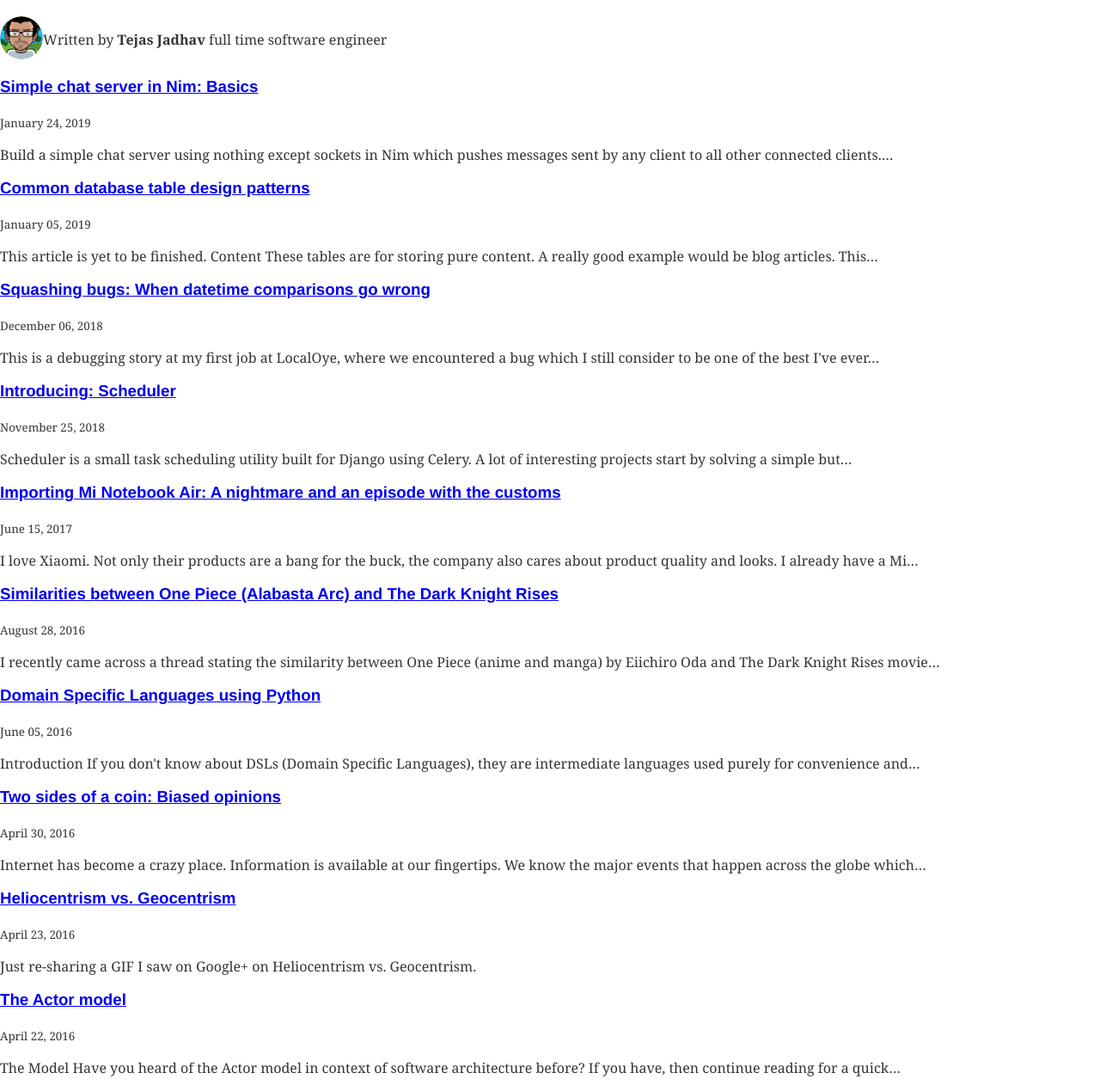
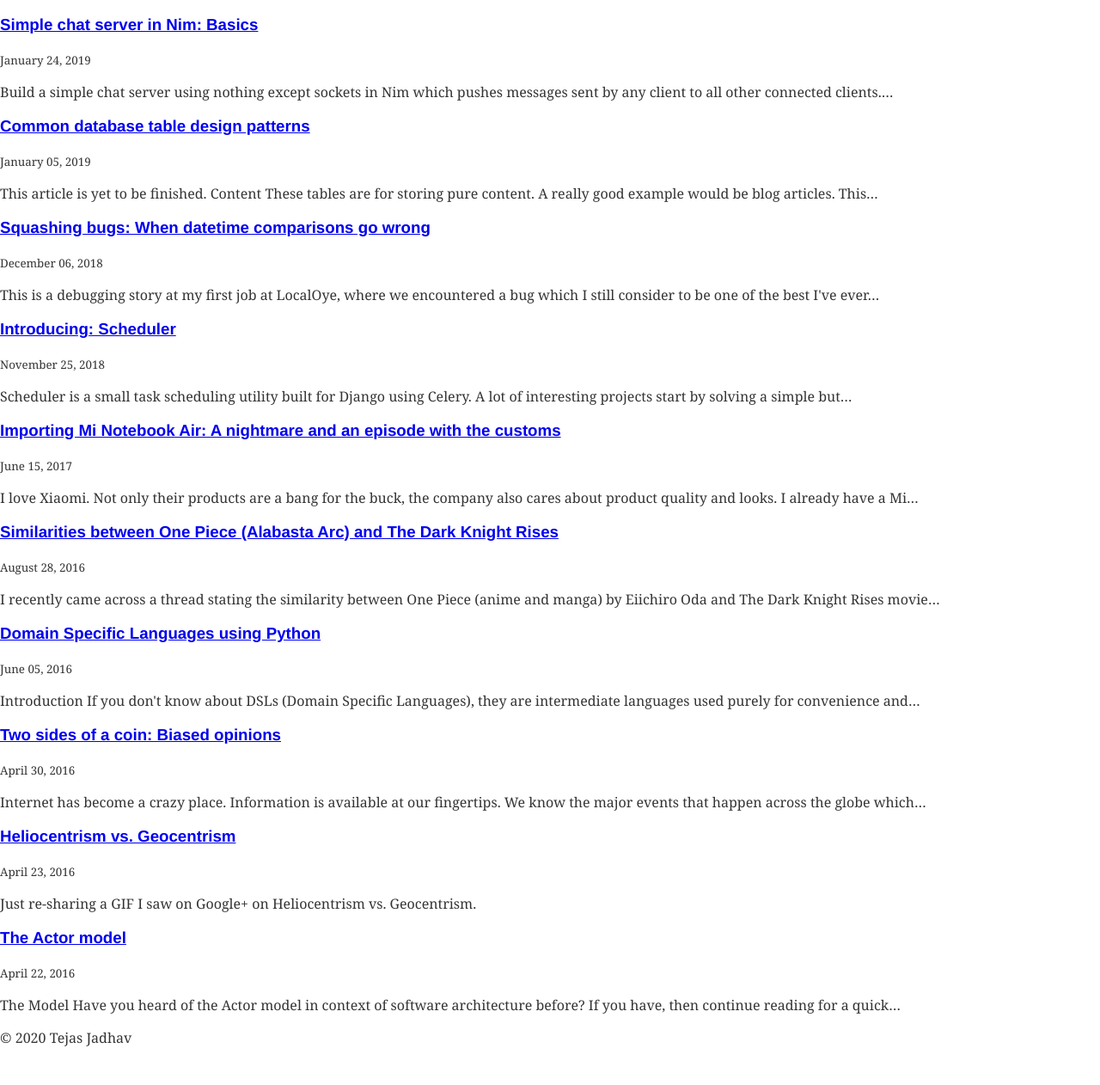
Before and after one commit to tejasjadhav/tejasjadhav.github.io, a Gatsby site: page / in a window 1280 px wide. Shown: the part 38-1300 px from the top of the page at 86% size. After the commit the page ends 1256 px from the top, so only its background shows below. Built offline with nearby package versions, Linux system fonts and the light colour scheme; Gatsby itself is replaced by a stand-in of ours; some packages are replaced by stand-ins of ours; what typography-theme-lawton would draw is missing.

Commit message:
Remove bio from homepage and all copyright footer

```diff
--- a/src/components/layout.js
+++ b/src/components/layout.js
@@ -58,7 +58,7 @@ const Layout = ({ location, title, children }) => {
       <header>{header}</header>
       <main>{children}</main>
       <footer>
-        © {new Date().getFullYear()}
+        © {new Date().getFullYear()} Tejas Jadhav
       </footer>
     </div>
   )
--- a/src/pages/index.js
+++ b/src/pages/index.js
@@ -1,7 +1,6 @@
 import React from "react"
 import { Link, graphql } from "gatsby"
 
-import Bio from "../components/bio"
 import Layout from "../components/layout"
 import SEO from "../components/seo"
 import { rhythm } from "../utils/typography"
@@ -13,7 +12,6 @@ const BlogIndex = ({ data, location }) => {
   return (
     <Layout location={location} title={siteTitle}>
       <SEO title="All posts" />
-      <Bio />
       {posts.map(({ node }) => {
         const title = node.frontmatter.title || node.fields.slug
         return (
```
